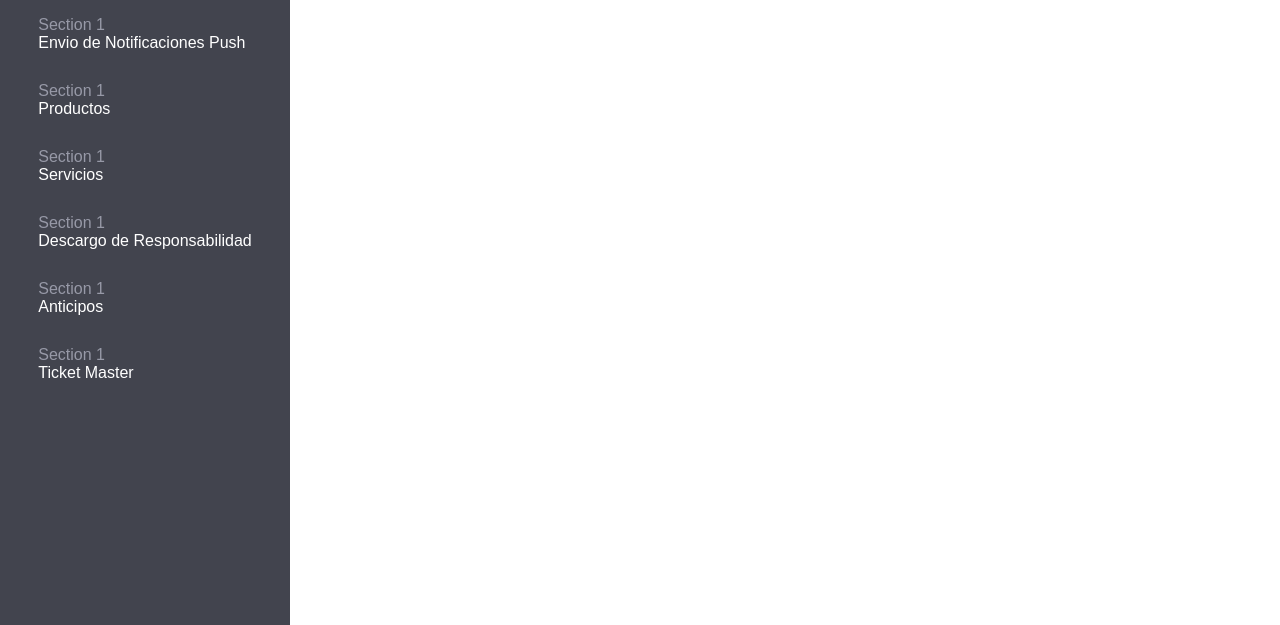
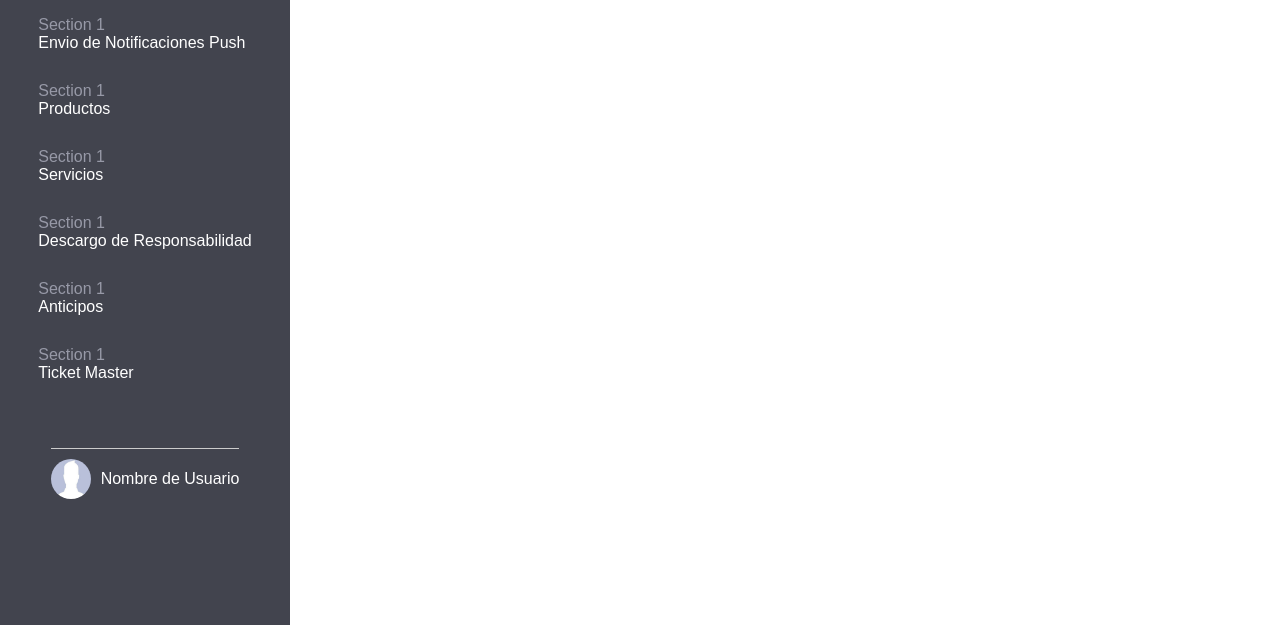
Before and after one commit to mrgomezsv/dashboard_smap, a plain HTML site: page index.html in a window 1280 px wide. Shown: the part 215-840 px from the top of the page. Drawn offline with Linux system fonts and the light colour scheme.

Commit message:
Add section profile user

```diff
--- a/index.html
+++ b/index.html
@@ -57,6 +57,18 @@
                     </li>
                 </div>
             </ul>
+            <div class="user-profile">
+                <div class="profile-info" onclick="toggleDropdown()">
+                    <img src="./img/profile.jpeg" alt="Imagen de Perfil">
+                    <span>Nombre de Usuario</span>
+                </div>
+                <div class="dropdown-menu" id="dropdownMenu">
+                    <ul>
+                        <!-- <li><a href="#">Perfil</a></li>
+                        <li><a href="#">Cerrar Sesión</a></li> -->
+                    </ul>
+                </div>
+            </div>
         </div>
         <div class="content" id="contenido">
             <h2>Contenido</h2>
--- a/scripts.js
+++ b/scripts.js
@@ -1,3 +1,20 @@
+function toggleDropdown() {
+    var dropdownMenu = document.getElementById("dropdownMenu");
+    if (dropdownMenu.style.display === "none" || dropdownMenu.style.display === "") {
+        dropdownMenu.style.display = "block";
+    } else {
+        dropdownMenu.style.display = "none";
+    }
+}
+
+// Cerrar el menú si se hace clic fuera de él
+window.onclick = function(event) {
+    var dropdownMenu = document.getElementById("dropdownMenu");
+    if (event.target.closest('.user-profile') === null && dropdownMenu.style.display === "block") {
+        dropdownMenu.style.display = "none";
+    }
+}
+
 document.getElementById("opcion1").addEventListener("click", function() {
     document.getElementById("contenido").innerHTML = "<h2>Contenido Opción 1</h2><p>Este es el contenido de la Opción 1.</p>";
 });
--- a/styles.css
+++ b/styles.css
@@ -1,9 +1,9 @@
 html {
-    font-family: whitney ssm a,whitney ssm b,lucida grande,lucida sans,Verdana,Helvetica,Arial,sans-serif
+    font-family: whitney ssm a,whitney ssm b,lucida grande,lucida sans,Verdana,Helvetica,Arial,sans-serif;
 }
 
 h3,h4,h5,h3 a,h4 a,h5 a,.bsa-cpc .default-title:before,.aside a:not(.btn):hover,.html-css_building-your-first-web-page .building-your-first-web-page a,.html-css_getting-to-know-html .getting-to-know-html a,.html-css_getting-to-know-css .getting-to-know-css a,.html-css_opening-the-box-model .opening-the-box-model a,.html-css_positioning-content .positioning-content a,.html-css_working-with-typography .working-with-typography a,.html-css_setting-backgrounds-and-gradients .setting-backgrounds-and-gradients a,.html-css_creating-lists .creating-lists a,.html-css_adding-media .adding-media a,.html-css_building-forms .building-forms a,.html-css_organizing-data-with-tables .organizing-data-with-tables a,.html-css_writing-your-best-code .writing-your-best-code a,.advanced-html-css_performance-organization .performance-organization a,.advanced-html-css_detailed-css-positioning .detailed-css-positioning a,.advanced-html-css_complex-selectors .complex-selectors a,.advanced-html-css_responsive-web-design .responsive-web-design a,.advanced-html-css_preprocessors .preprocessors a,.advanced-html-css_jquery .jquery a,.advanced-html-css_css-transforms .css-transforms a,.advanced-html-css_transitions-animations .transitions-animations a,.advanced-html-css_feature-support-polyfills .feature-support-polyfills a,.advanced-html-css_semantics-accessibilit .semantics-accessibility a {
-    color: #2db34a
+    color: #2db34a;
 }
 
 body {
@@ -23,7 +23,7 @@ body {
     color: #fff;
     padding: 20px;
     height: 100%;
-    flex-shrink: 0; /* Evita que la barra lateral se contraiga */
+    flex-shrink: 0;
     display: flex;
     flex-direction: column;
     justify-content: flex-start;
@@ -44,7 +44,7 @@ body {
 }
 
 .title p {
-    margin-top: 15px; /* Separación del margen superior */
+    margin-top: 15px;
     color: #9799a7;
 }
 
@@ -75,9 +75,42 @@ body {
 .content {
     flex-grow: 1;
     padding: 20px;
-    overflow-y: auto; /* Añadir barra de desplazamiento si el contenido es demasiado grande */
+    overflow-y: auto;
 }
 
 .item-sidebar:first-child {
-    margin-top: 0; /* Eliminar el margen superior del primer item-sidebar */
+    margin-top: 0;
 }
+
+.user-profile {
+    display: flex;
+    align-items: center;
+    cursor: pointer;
+}
+
+.user-profile img {
+    width: 40px;
+    height: 40px;
+    border-radius: 50%;
+    margin-right: 10px;
+}
+
+.user-profile {
+    display: flex;
+    align-items: center; /* Alinear elementos verticalmente */
+    margin-top: 50px; /* Ajusta según necesites */
+    border-top: 1px solid #ccc;
+    padding-top: 10px;
+}
+
+.profile-info {
+    display: flex;
+    align-items: center; /* Alinear elementos verticalmente */
+}
+
+.profile-info img {
+    width: 40px;
+    height: 40px;
+    border-radius: 50%;
+    margin-right: 10px;
+}
```
Also changed, not shown: img/profile.jpeg (added).
